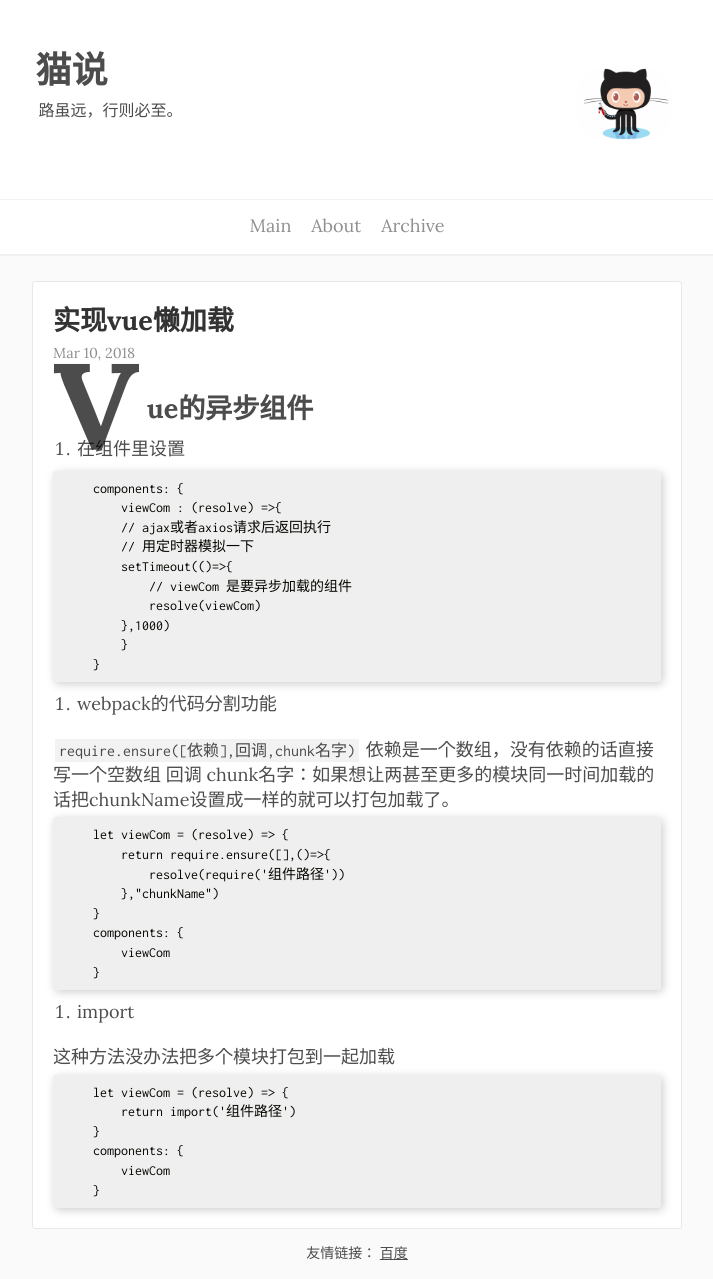
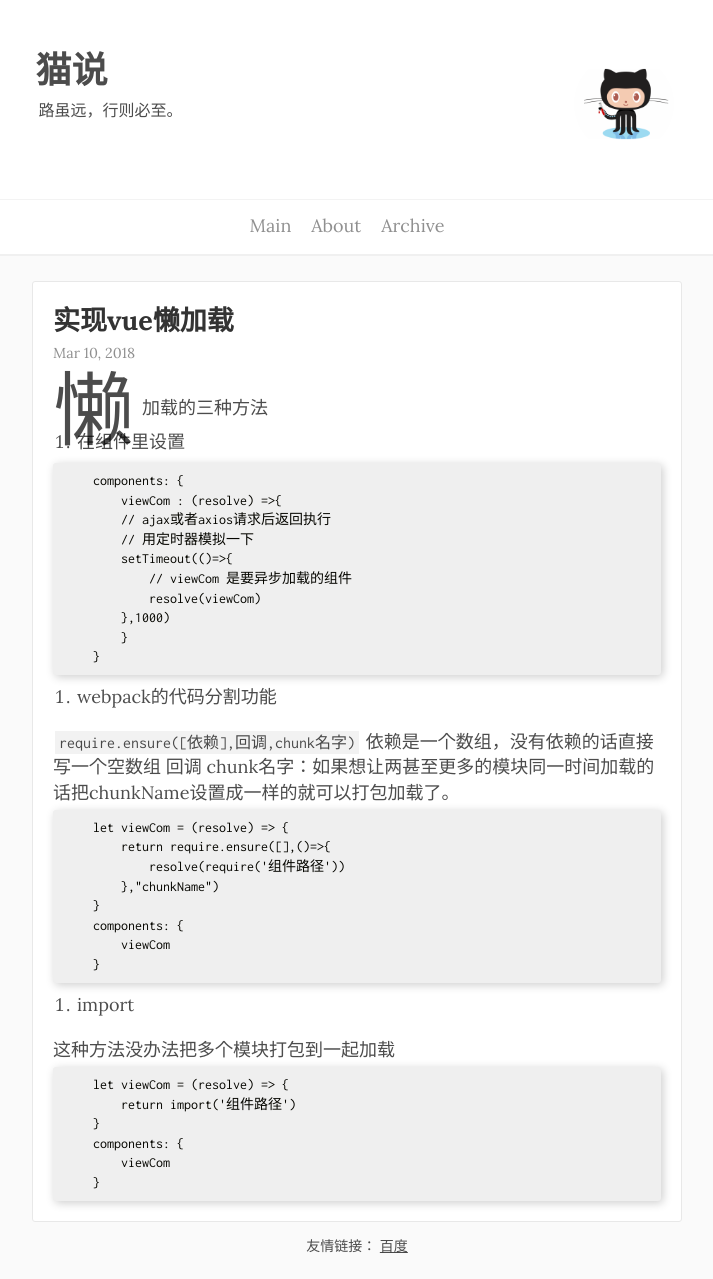
Before and after one commit to LB-nan/cat-Said, a Jekyll site: the page built from _posts/2018-03-10-vue懒加载.md, in a window 1280 px wide. Shown: the whole page, without its empty margins (283-996 px from the left). Built offline with Jekyll 4.4.1, drawn with Linux system fonts in a browser that asks for light colours; Markdown is read by kramdown in place of the engine named in the settings.

Commit message:
Update 2018-03-10-vue懒加载.md

```diff
--- a/_posts/2018-03-10-vue懒加载.md
+++ b/_posts/2018-03-10-vue懒加载.md
@@ -3,7 +3,7 @@ layout: post
 title: 实现vue懒加载
 ---
 
-## Vue的异步组件
+懒加载的三种方法
 
 
 
```
